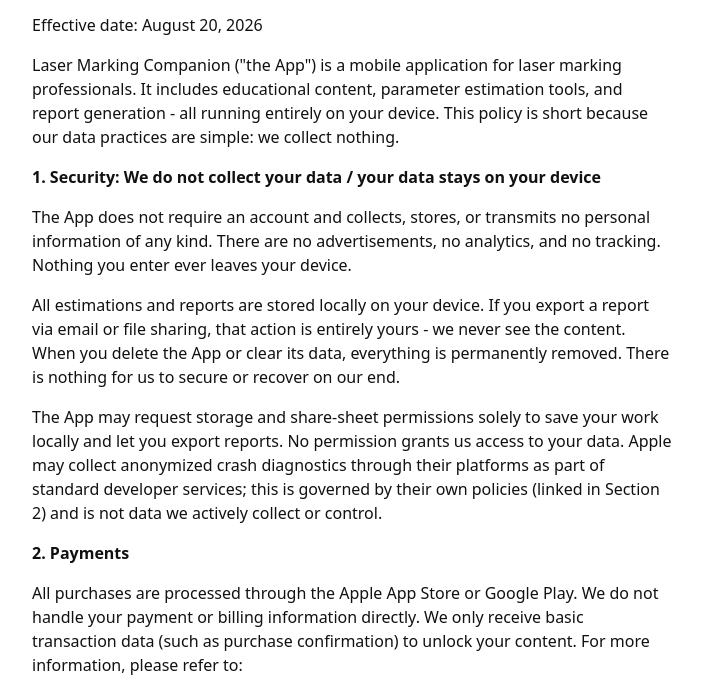
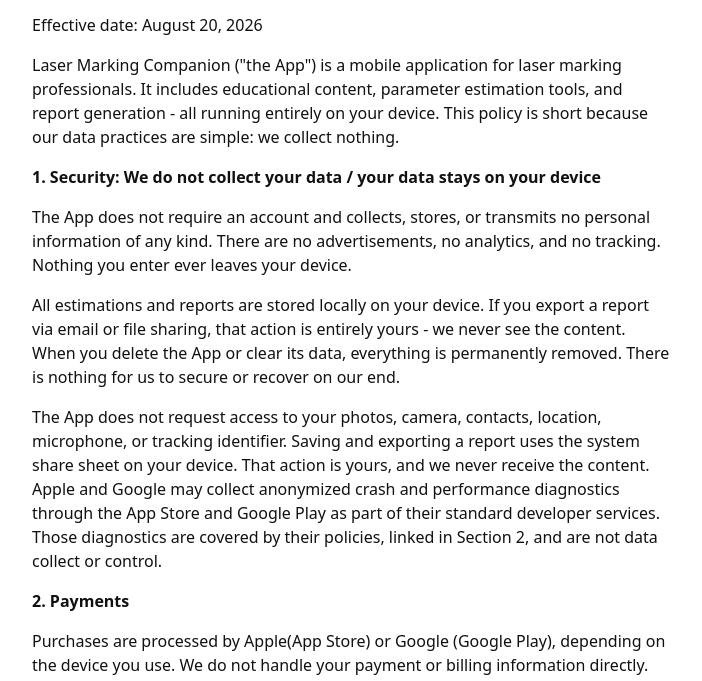
Before and after one commit to ksagoyanie-web/apps, a plain HTML site: page lasermarkingcompanion/privacy/index.html in a window 1280 px wide. Shown: the part 111-792 px from the top of the page, without its empty margins (288-990 px from the left). Drawn offline with Linux system fonts and the light colour scheme.

Commit message:
Update index.html

```diff
--- a/lasermarkingcompanion/privacy/index.html
+++ b/lasermarkingcompanion/privacy/index.html
@@ -26,10 +26,9 @@
 <p><strong>1. Security: We do not collect your data / your data stays on your device</strong></p>
 <p>The App does not require an account and collects, stores, or transmits no personal information of any kind. There are no advertisements, no analytics, and no tracking. Nothing you enter ever leaves your device.</p>
 <p>All estimations and reports are stored locally on your device. If you export a report via email or file sharing, that action is entirely yours - we never see the content. When you delete the App or clear its data, everything is permanently removed. There is nothing for us to secure or recover on our end.</p>
-<p>The App may request storage and share-sheet permissions solely to save your work locally and let you export reports. No permission grants us access to your data. Apple may collect anonymized crash diagnostics through their platforms as part of standard developer services; this is governed by their own policies (linked in Section 2) and is not data we actively collect or control.</p>
-
+<p>The App does not request access to your photos, camera, contacts, location, microphone, or tracking identifier. Saving and exporting a report uses the system share sheet on your device. That action is yours, and we never receive the content. Apple and Google may collect anonymized crash and performance diagnostics through the App Store and Google Play as part of their standard developer services. Those diagnostics are covered by their policies, linked in Section 2, and are not data collect or control. </p>
 <p><strong>2. Payments</strong></p>
-<p>All purchases are processed through the Apple App Store or Google Play. We do not handle your payment or billing information directly. We only receive basic transaction data (such as purchase confirmation) to unlock your content. For more information, please refer to:</p>
+<p>Purchases are processed by Apple(App Store) or Google (Google Play), depending on the device you use. We do not handle your payment or billing information directly. On your device, the App receives only a purchase or restore confirmation from that store so it can unlock content. We do not receive your payment card details. For how Apple and Google handle payments data, see:</p>
 
   <p>Apple Privacy Policy: <a href="https://www.apple.com/legal/privacy/">https://www.apple.com/legal/privacy/</a></p>
   <p>Google Privacy Policy: <a href=https://policies.google.com/privacy">https://policies.google.com/privacy/</a></p>
```
